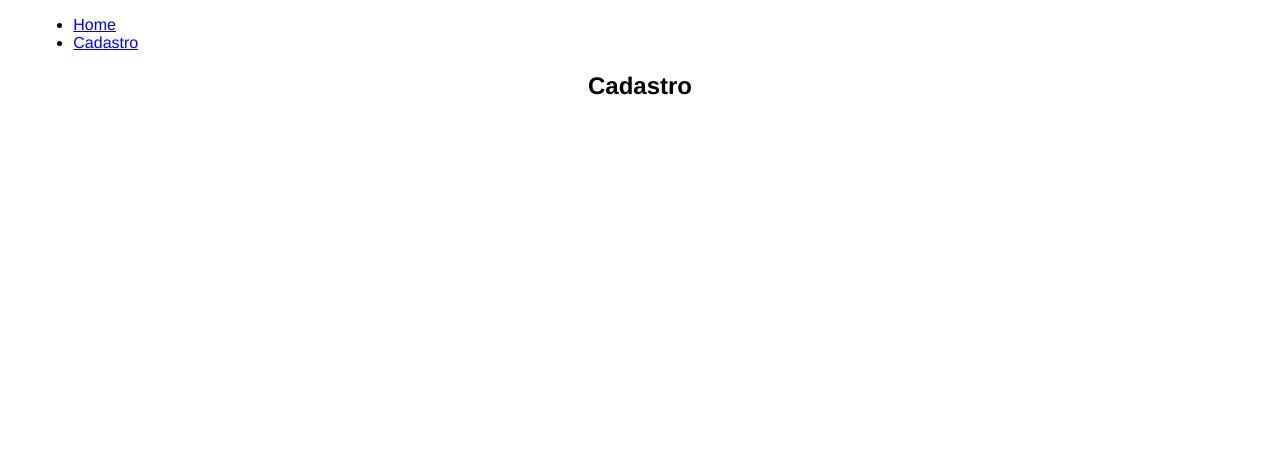
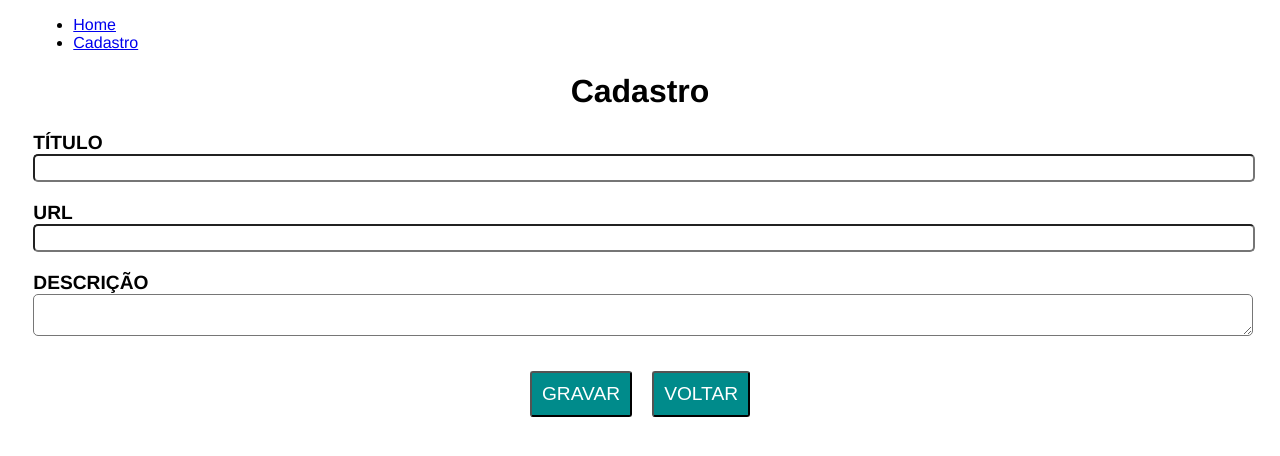
Before and after one commit to mateusalxd/curso-vuejs, a Vue app in the folder alura-pic/: page /cadastro in a window 1280 px wide. Shown: the top 456 px of the page. Built offline with nearby package versions, Linux system fonts and the light colour scheme.

Commit message:
Data binding em ambas direções

```diff
--- a/alura-pic/src/components/cadastro/Cadastro.vue
+++ b/alura-pic/src/components/cadastro/Cadastro.vue
@@ -1,13 +1,82 @@
 <template>
-  <h2 class="centralizado">Cadastro</h2>
+  <div>
+    <h1 class="centralizado">Cadastro</h1>
+    <h2 class="centralizado">{{ foto.titulo }}</h2>
+
+    <form @submit.prevent="grava()">
+      <div class="controle">
+        <label for="titulo">TÍTULO</label>
+        <input id="titulo" autocomplete="off" v-model.lazy="foto.titulo" />
+      </div>
+
+      <div class="controle">
+        <label for="url">URL</label>
+        <input id="url" autocomplete="off" v-model.lazy="foto.url" />
+        <imagem-responsiva v-show="foto.url" :src="foto.url" :titulo="foto.titulo" />
+      </div>
+
+      <div class="controle">
+        <label for="descricao">DESCRIÇÃO</label>
+        <textarea id="descricao" autocomplete="off" v-model="foto.descricao"></textarea>
+      </div>
+
+      <div class="centralizado">
+        <meu-botao label="GRAVAR" tipo="submit" />
+        <router-link to="/">
+          <meu-botao label="VOLTAR" tipo="button" />
+        </router-link>
+      </div>
+    </form>
+  </div>
 </template>
 
 <script>
-export default {};
+import ImagemResponsiva from "../shared/imagem-responsiva/ImagemResponsiva.vue";
+import Botao from "../shared/botao/Botao.vue";
+import Foto from "../../domain/foto/Foto";
+import axios from "axios";
+
+export default {
+  components: {
+    "imagem-responsiva": ImagemResponsiva,
+    "meu-botao": Botao,
+  },
+  data() {
+    return {
+      foto: new Foto(),
+    };
+  },
+  methods: {
+    grava() {
+      axios.post("http://localhost:3000/v1/fotos", this.foto).then(
+        () => (this.foto = new Foto()),
+        (err) => console.log(err)
+      );
+    },
+  },
+};
 </script>
-
 <style scoped>
 .centralizado {
   text-align: center;
 }
+.controle {
+  font-size: 1.2em;
+  margin-bottom: 20px;
+}
+.controle label {
+  display: block;
+  font-weight: bold;
+}
+
+.controle label + input,
+.controle textarea {
+  width: 100%;
+  font-size: inherit;
+  border-radius: 5px;
+}
+
+.centralizado {
+  text-align: center;
+}
 </style>
--- a/alura-pic/src/components/home/Home.vue
+++ b/alura-pic/src/components/home/Home.vue
@@ -28,7 +28,7 @@
 <script>
 import axios from "axios";
 import Painel from "../shared/painel/Painel.vue";
-import ImagemResponsiva from "../shared/imagem-responsival/ImagemResponsiva.vue";
+import ImagemResponsiva from "../shared/imagem-responsiva/ImagemResponsiva.vue";
 import Botao from "../shared/botao/Botao.vue";
 export default {
   components: {
--- /dev/null
+++ b/alura-pic/src/domain/foto/Foto.js
@@ -0,0 +1,7 @@
+export default class Foto {
+    constructor(titulo = '', url = '', descricao = '') {
+        this.titulo = titulo;
+        this.url = url;
+        this.descricao = descricao;
+    }
+}
```
Also changed, not shown: alura-pic/src/components/shared/imagem-responsiva/ImagemResponsiva.vue (renamed from alura-pic/src/components/shared/imagem-responsival/ImagemResponsiva.vue), 1 other file (tests, documents, lock files or other folders).
